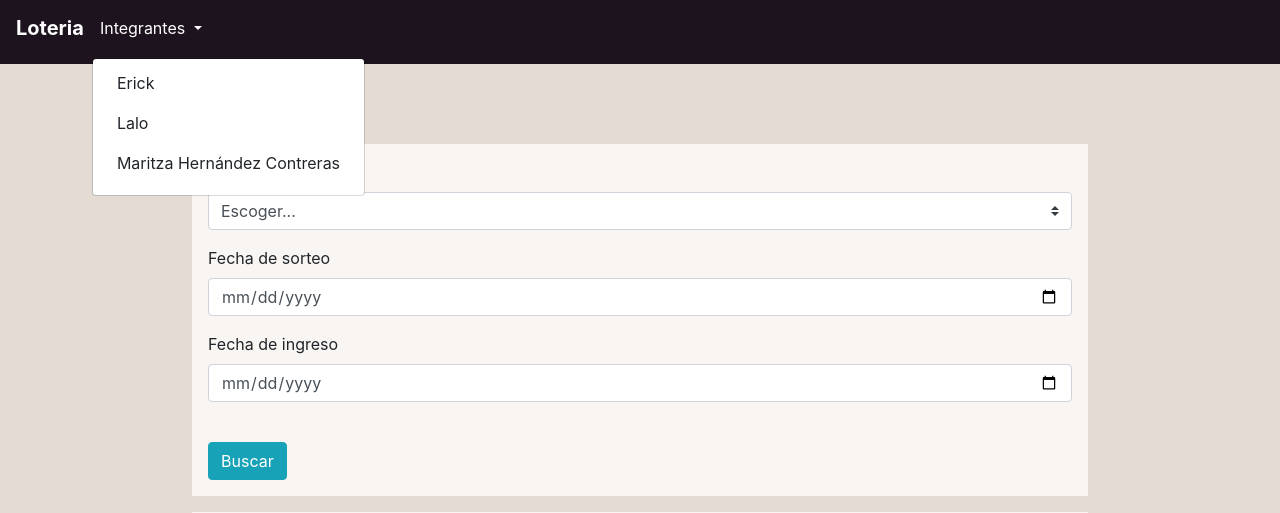
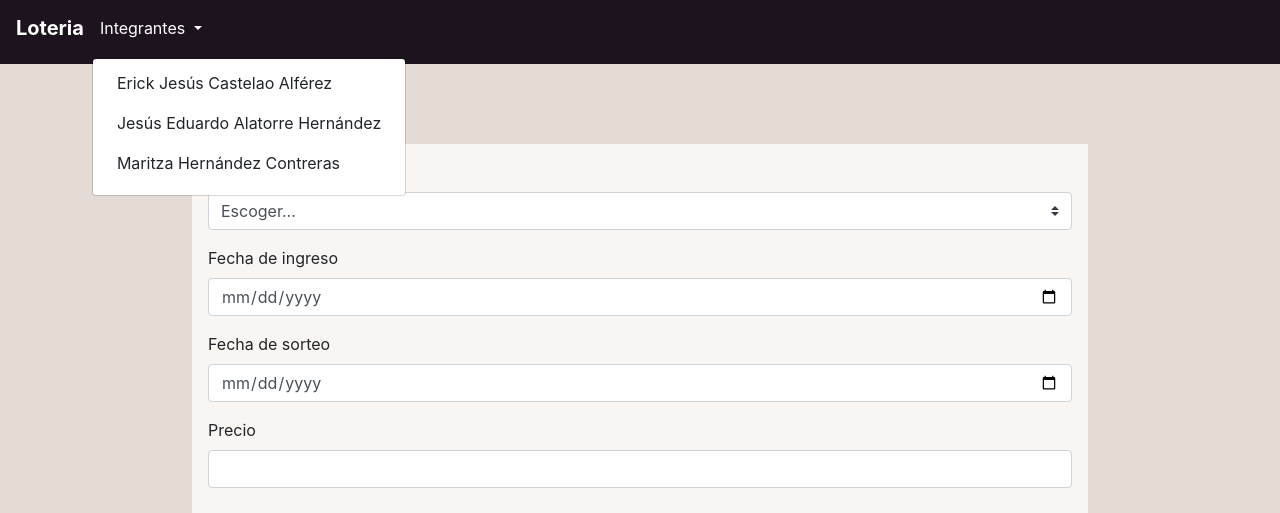
Before and after one commit to MaritzaHC/loteria, a Flask app: template templates/home.html in a window 1280 px wide, after a click on "Integrantes". Shown: the top 513 px of the page. Run offline with Flask 2, Linux system fonts and the light colour scheme; the template is opened without the code that fills it, so the values that code supplies are empty; some libraries are stand-ins or nearby versions.

Commit message:
Prueba de Fuego

```diff
--- a/index.py
+++ b/index.py
@@ -1,24 +1,46 @@
 from flask import Flask, render_template
 from flask import request
+import datetime
 import numpy as np
+from static.py.mysql_final import run_query
 from static.py.predict import Predictor
+
+global redes
+
 app = Flask(__name__)
 
 @app.route('/')
+
+
+
 def home():
-    cantidad = 0
-    return render_template('home.html', cantidad=cantidad)
+	redes = []
+	for i in range(5):
+		redes.append(Predictor(i + 1))
+	print("Ya acabé uwu")
+    #cantidad = 0
+	return render_template('home.html', cantidad=cantidad)
 
 @app.route('/nuevoSorteo', methods = ['POST'])
 def nuevoSorteo():
-    data = request.form
-    dediez = Predictor(data['sorteo'])
+	data = request.form
+	a_parts = data['fecha'].split("-")
+	b_parts = data['fechaI'].split("-")
+	a = datetime.datetime(int(a_parts[0]), int(a_parts[1]), int(a_parts[2]))
+	b = datetime.datetime(int(b_parts[0]), int(b_parts[1]), int(b_parts[2]))
+	dias = (a - b).days;
+	mes = int(a_parts[1])
+	dia = int(a_parts[2])
+	precio = int(data['precio'])
+	index_red = int(data['sorteo']) - 1
+    #(a - b).split(" ")[0]
+    #dediez = Predictor(data['sorteo'])
     #modifigar las fecheas para que lo reciba la funcion
-    cantidad = dediez.predict(test_data)#aqui las fechas
-
-    return render_template('home.html',cantidad = cantidad)
+    #cantidad = dediez.predict(test_data)#aqui las fechas
+	cantidad = redes[index_red].predict(np.array([dias, mes, dia, precio]))
+	return render_template('home.html',cantidad = cantidad)
 
 if __name__ == '__main__':
-    app.run(debug=True)
+	app.run(debug=True)
 
 #https://www.youtube.com/watch?v=JqUV25aFRV0
--- a/static/py/predict.py
+++ b/static/py/predict.py
@@ -1,4 +1,4 @@
-from mysql_final import run_query
+from static.py.mysql_final import run_query
 #from tensorflow import keras
 from tensorflow.keras.models import Sequential
 from tensorflow.keras.layers import Dense
--- a/templates/home.html
+++ b/templates/home.html
@@ -12,18 +12,19 @@
                     <option value="3">Zodiaco Especial</option>
                     <option value="4">Mayor</option>
                     <option value="5">Superior</option>
-                    <option value="6">Especial</option>
-                    <option value="7">Magno</option>
-                    <option value="8">Avion</option>
                 </select>
+            </div>
+            <div class="form-group">
+                <label for="fecha">Fecha de ingreso</label>
+                <input class="form-control" name="fechaI" id="fechaI" type="date">
             </div>
             <div class="form-group">
                 <label for="fecha">Fecha de sorteo</label>
                 <input class="form-control" name="fecha" id="fecha" type="date">
             </div>
             <div class="form-group">
-                <label for="fecha">Fecha de ingreso</label>
-                <input class="form-control" name="fechaI" id="fecha" type="date">
+                <label for="precio">Precio</label>
+                <input class="form-control" name="precio" id="precio" type="number">
             </div>
             <br>
             <button class="btn btn-info" type="submit" class="background-color: #D26E76;">
--- a/templates/layout.html
+++ b/templates/layout.html
@@ -23,8 +23,8 @@
                 Integrantes
                     </label>
                     <div class="dropdown-menu" aria-labelledby="navbarDropdownMenuLink">
-                        <label class="dropdown-item">Erick</label>
-                        <label class="dropdown-item">Lalo</label>
+                        <label class="dropdown-item">Erick Jesús Castelao Alférez</label>
+                        <label class="dropdown-item">Jesús Eduardo Alatorre Hernández</label>
                         <label class="dropdown-item">Maritza Hernández Contreras</label>
                     </div>
                 </li>
```
